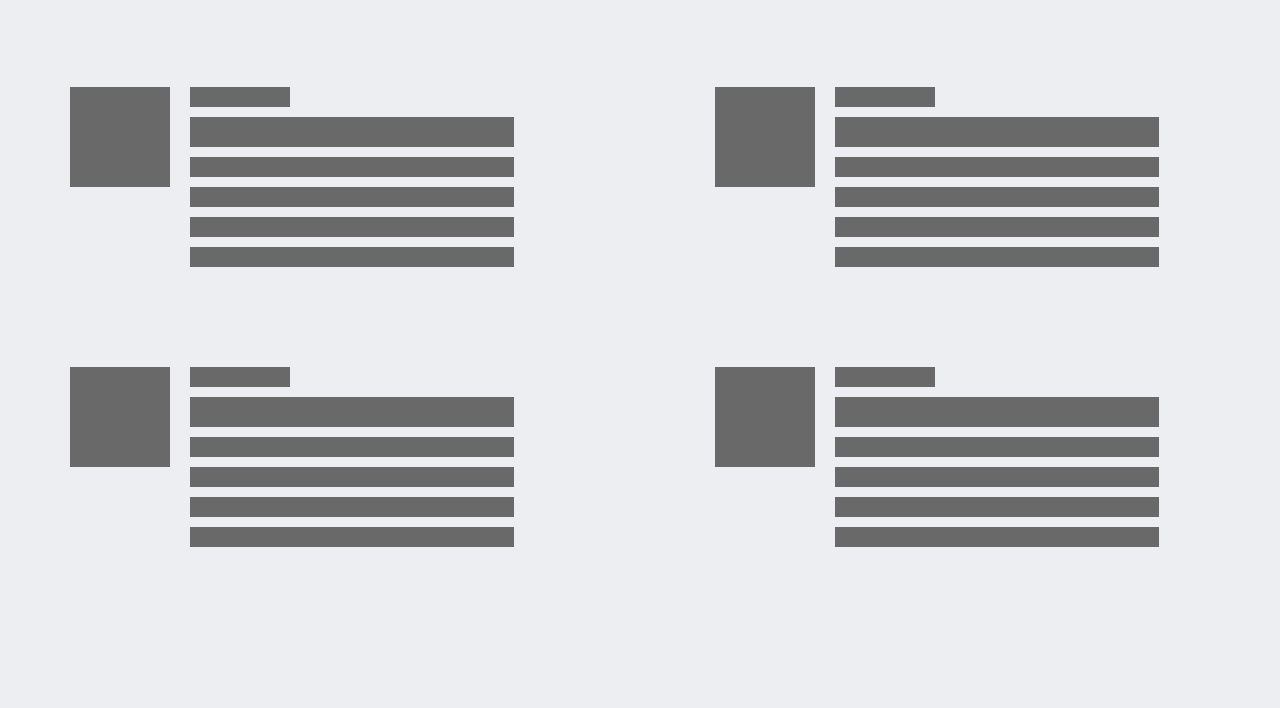
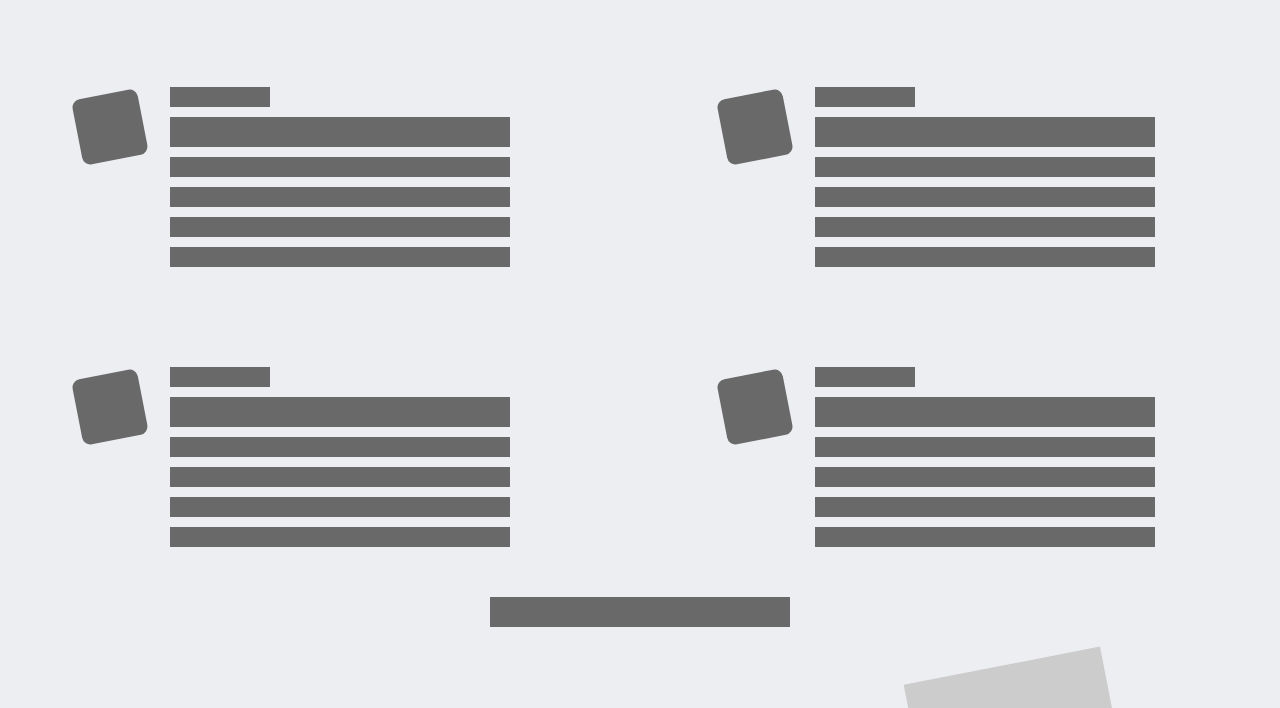
Before and after one commit to uchennaanya/Design-TearDown, a plain HTML site: page index.html in a window 1280 px wide. Shown: the part 3748-4456 px from the top of the page. Drawn offline with Linux system fonts and the light colour scheme.

Commit message:
Update Css

```diff
--- a/assets/css/style.css
+++ b/assets/css/style.css
@@ -447,7 +447,7 @@ body {
 .design-system {
   display: flex;
   padding: 50px;
-  margin-top: 200px;
+  margin-top: 85px;
   justify-content: space-around;
   background-color: dimgray;
   height: auto;
@@ -618,9 +618,22 @@ body {
 }
 
 .person-bottomGridLeft {
-  width: 100px;
-  height: 100px;
+  width: 80px;
+  height: 80px;
+  border-radius: 10px;
   background-color: #696969;
+  transform: rotate(-11deg) scale(0.83);
+  transition: transform 0.2s ease-out;
+  cursor: pointer;
+}
+
+.person-bottomGridLeft:hover {
+  width: 80px;
+  height: 80px;
+  border-radius: 10px;
+  background-color: #696969;
+  transform: rotate(0deg) scale(0.83);
+  transition: transform 0.2s ease-out;
 }
 
 .person-bottomGridRight {
@@ -650,3 +663,10 @@ body {
   background-color: #696969;
   margin: 0 0 10px 0;
 }
+
+.person-footer {
+  width: 300px;
+  height: 30px;
+  background-color: #696969;
+  margin: 0 auto;
+}
--- a/index.html
+++ b/index.html
@@ -279,6 +279,8 @@
             </div>
           </div>
         </div>
+
+        <div class="person-footer"></div>
       </div>
 
       <!-- Design System -->
```
